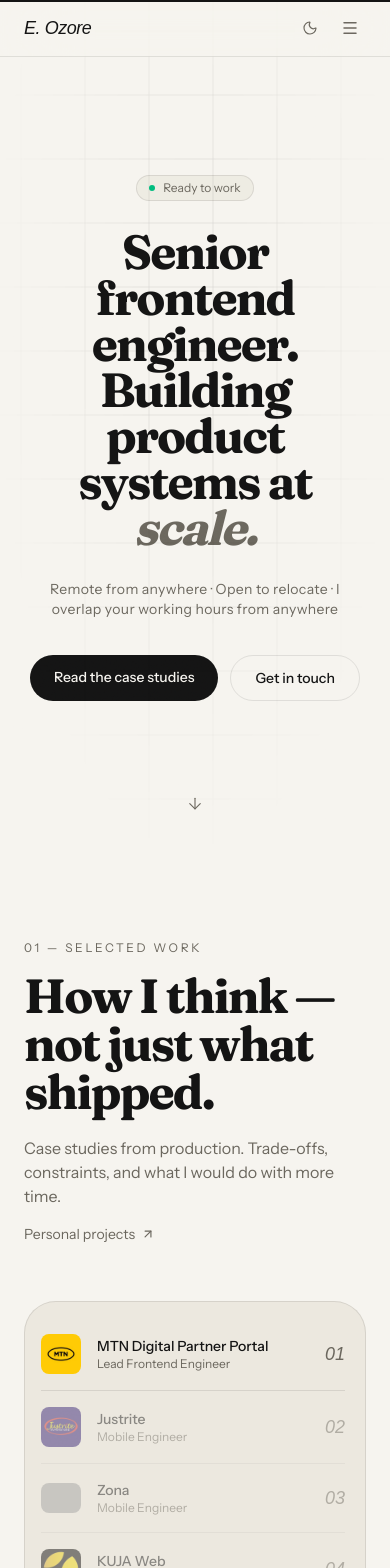
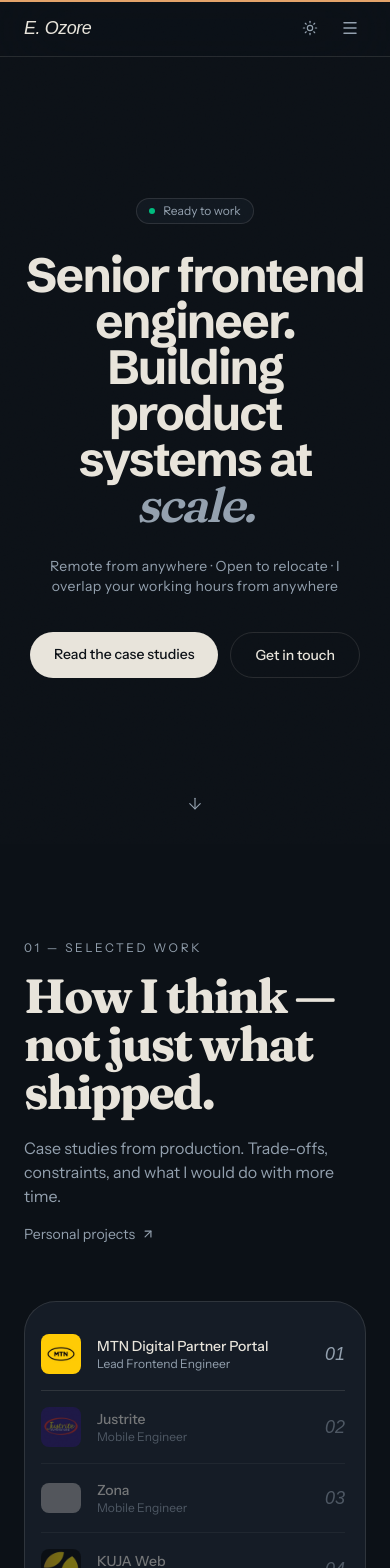
Before and after one commit to EwomaOzore/ewoma-portfolio, a Next.js app: page / in a window 390 px wide. Shown: the top 1568 px of the page. Built offline with nearby package versions, Linux system fonts and the light colour scheme; grey boxes are pictures that could not be loaded; a web font is replaced by a local one.

Commit message:
Update Tailwind configuration with new font families and sunset color variable; enhance global styles for dark and light themes, and adjust typography in Hero and Contact sections for improved visual consistency. Refactor layout in SiteShell and remove unused grid overlay styles.

```diff
--- a/src/app/globals.css
+++ b/src/app/globals.css
@@ -2,26 +2,31 @@
 @config "../../tailwind.config.ts";
 @custom-variant dark (&:where(.dark, .dark *));
 
-:root {
-  --background: #f6f4ef;
-  --surface: #ece8df;
-  --foreground: #141414;
-  --muted: #6b675e;
-  --accent: #141414;
-  --border: rgba(20, 20, 20, 0.1);
-  --grid: rgba(20, 20, 20, 0.07);
-  --glow: rgba(20, 20, 20, 0.06);
+:root,
+.dark {
+  --background: #0c1117;
+  --surface: #151c26;
+  --foreground: #e8e4db;
+  --muted: #93a0ae;
+  --accent: #e8e4db;
+  --border: rgba(232, 228, 219, 0.12);
+  --grid: rgba(176, 198, 214, 0.08);
+  --glow: rgba(176, 198, 214, 0.06);
+  --sunset: #e3a36a;
+  color-scheme: dark;
 }
 
-.dark {
-  --background: #0a0a0a;
-  --surface: #141414;
-  --foreground: #f4f1ea;
-  --muted: #8a857c;
-  --accent: #f4f1ea;
-  --border: rgba(244, 241, 234, 0.1);
-  --grid: rgba(244, 241, 234, 0.08);
-  --glow: rgba(244, 241, 234, 0.08);
+.light {
+  --background: #f3ecdf;
+  --surface: #e7dece;
+  --foreground: #1a1612;
+  --muted: #6d6458;
+  --accent: #1a1612;
+  --border: rgba(26, 22, 18, 0.12);
+  --grid: rgba(26, 22, 18, 0.07);
+  --glow: rgba(180, 83, 42, 0.1);
+  --sunset: #b4532a;
+  color-scheme: light;
 }
 
 html {
@@ -43,9 +48,20 @@ h2 {
   font-weight: 700;
 }
 
+h1.hero-title {
+  font-family: var(--font-grotesk), "Schibsted Grotesk", ui-sans-serif, system-ui, sans-serif;
+  font-weight: 700;
+}
+
+h1.hero-title em {
+  font-family: var(--font-display), Georgia, serif;
+  font-style: italic;
+  font-weight: 600;
+}
+
 ::selection {
-  background: var(--foreground);
-  color: var(--background);
+  background: var(--sunset);
+  color: #1a1612;
 }
 
 ::-webkit-scrollbar {
@@ -73,22 +89,6 @@ h2 {
   text-wrap: balance;
 }
 
-.grid-overlay {
-  overflow: hidden;
-  mask-image: radial-gradient(ellipse at 50% 38%, black 20%, transparent 75%);
-}
-
-.grid-overlay::before {
-  content: "";
-  position: absolute;
-  inset: -40%;
-  background-image:
-    linear-gradient(to right, var(--grid) 1px, transparent 1px),
-    linear-gradient(to bottom, var(--grid) 1px, transparent 1px);
-  background-size: 64px 64px;
-  animation: grid-pan 28s linear infinite;
-}
-
 .noise {
   position: fixed;
   inset: 0;
@@ -104,8 +104,7 @@ h2 {
 }
 
 @media (prefers-reduced-motion: reduce) {
-  .marquee-track,
-  .grid-overlay::before {
+  .marquee-track {
     animation: none;
   }
 
@@ -122,12 +121,3 @@ h2 {
     transform: translateX(-50%);
   }
 }
-
-@keyframes grid-pan {
-  from {
-    transform: translate3d(0, 0, 0);
-  }
-  to {
-    transform: translate3d(-64px, -64px, 0);
-  }
-}
--- a/src/app/layout.tsx
+++ b/src/app/layout.tsx
@@ -1,6 +1,11 @@
 import React from "react";
 import type { Metadata, Viewport } from "next";
-import { Fraunces, Instrument_Sans, Instrument_Serif } from "next/font/google";
+import {
+  Fraunces,
+  Instrument_Sans,
+  Instrument_Serif,
+  Schibsted_Grotesk,
+} from "next/font/google";
 import Providers from "@/components/Providers";
 import JsonLd from "@/components/JsonLd";
 import { Analytics } from "@vercel/analytics/next";
@@ -31,11 +36,17 @@ const display = Fraunces({
   style: ["normal", "italic"],
   variable: "--font-display",
 });
+const grotesk = Schibsted_Grotesk({
+  subsets: ["latin"],
+  weight: "700",
+  variable: "--font-grotesk",
+  display: "swap",
+});
 
 export const viewport: Viewport = {
   themeColor: [
     { media: "(prefers-color-scheme: light)", color: "#f6f4ef" },
-    { media: "(prefers-color-scheme: dark)", color: "#0a0a0a" },
+    { media: "(prefers-color-scheme: dark)", color: "#0c1117" },
   ],
   width: "device-width",
   initialScale: 1,
@@ -108,7 +119,7 @@ export default function RootLayout({
   return (
     <html lang="en" suppressHydrationWarning data-scroll-behavior="smooth">
       <body
-        className={`${sans.variable} ${serif.variable} ${display.variable} font-sans`}
+        className={`${sans.variable} ${serif.variable} ${display.variable} ${grotesk.variable} font-sans`}
       >
         <JsonLd data={personJsonLd()} />
         <JsonLd data={websiteJsonLd()} />
--- a/src/app/work/[slug]/page.tsx
+++ b/src/app/work/[slug]/page.tsx
@@ -31,9 +31,7 @@ export async function generateMetadata({
   return caseStudyMeta(slug);
 }
 
-export default async function CaseStudyPage({
-  params,
-}: Readonly<PageProps>) {
+export default async function CaseStudyPage({ params }: Readonly<PageProps>) {
   const { slug } = await params;
   const study = getCaseStudy(slug);
   const work = workBySlug(slug);
@@ -57,7 +55,7 @@ export default async function CaseStudyPage({
       />
       <JsonLd data={caseStudyJsonLd(slug)} />
       <CaseStudySection study={study} />
-      <ContactSection glow={slug !== "quantumspecs"} />
+      <ContactSection />
     </SiteShell>
   );
 }
--- a/src/components/Marquee.tsx
+++ b/src/components/Marquee.tsx
@@ -16,7 +16,7 @@ export default function Marquee({ items }: MarqueeProps) {
             className="flex items-center gap-10 text-sm tracking-wide text-muted"
           >
             {item}
-            <span aria-hidden className="font-serif text-foreground/40">
+            <span aria-hidden className="font-serif text-sunset">
               ✦
             </span>
           </span>
--- a/src/components/ProgressBar.tsx
+++ b/src/components/ProgressBar.tsx
@@ -14,7 +14,7 @@ export default function ProgressBar() {
   return (
     <motion.div
       aria-hidden
-      className="fixed inset-x-0 top-0 z-[60] h-[2px] origin-left bg-foreground"
+      className="fixed inset-x-0 top-0 z-[60] h-[2px] origin-left bg-sunset"
       style={{ scaleX }}
     />
   );
--- a/src/components/Providers.tsx
+++ b/src/components/Providers.tsx
@@ -5,7 +5,7 @@ import { ThemeProvider } from "next-themes";
 
 export default function Providers({ children }: { children: React.ReactNode }) {
   return (
-    <ThemeProvider attribute="class" defaultTheme="system" enableSystem>
+    <ThemeProvider attribute="class" defaultTheme="dark" enableSystem={false}>
       {children}
     </ThemeProvider>
   );
--- a/src/components/Reveal.tsx
+++ b/src/components/Reveal.tsx
@@ -9,15 +9,19 @@ type RevealProps = {
   className?: string;
 };
 
-export default function Reveal({ children, delay = 0, className }: RevealProps) {
+export default function Reveal({
+  children,
+  delay = 0,
+  className,
+}: RevealProps) {
   const reduceMotion = useReducedMotion();
 
   return (
     <motion.div
       className={className}
-      initial={reduceMotion ? false : { opacity: 0, y: 24 }}
-      whileInView={{ opacity: 1, y: 0 }}
-      viewport={{ once: true, margin: "-80px" }}
+      initial={reduceMotion ? false : { y: 16 }}
+      whileInView={{ y: 0 }}
+      viewport={{ once: true, amount: 0.2 }}
       transition={{ duration: 0.7, delay, ease: [0.22, 1, 0.36, 1] as const }}
     >
       {children}
--- a/src/components/SiteShell.tsx
+++ b/src/components/SiteShell.tsx
@@ -12,6 +12,7 @@ export default function SiteShell({
       <div className="noise" aria-hidden />
       <Cursor />
       <ProgressBar />
+      <div className="relative z-10">
         <a
           href="#main"
           className="sr-only focus:not-sr-only focus:absolute focus:left-4 focus:top-4 focus:z-[100] focus:rounded-full focus:bg-foreground focus:px-4 focus:py-2 focus:text-sm focus:text-background"
@@ -21,6 +22,7 @@ export default function SiteShell({
         <Nav />
         <main id="main">{children}</main>
         <Footer />
+      </div>
     </>
   );
 }
--- a/src/sections/Hero.tsx
+++ b/src/sections/Hero.tsx
@@ -11,9 +11,8 @@ const container = {
 };
 
 const item = {
-  hidden: { opacity: 0, y: 28 },
+  hidden: { y: 12 },
   show: {
-    opacity: 1,
     y: 0,
     transition: { duration: 0.85, ease: [0.22, 1, 0.36, 1] as const },
   },
@@ -23,9 +22,7 @@ export default function Hero() {
   const reduceMotion = useReducedMotion();
 
   return (
-    <section id="top" className="relative min-h-screen overflow-hidden">
-      <div aria-hidden className="grid-overlay pointer-events-none absolute inset-0" />
-
+    <section id="top" className="relative min-h-screen">
       <div className="mx-auto flex min-h-screen max-w-content items-center justify-center px-6 pb-20 pt-28">
         <motion.div
           variants={container}
@@ -46,7 +43,7 @@ export default function Hero() {
 
           <motion.h1
             variants={item}
-            className="mt-7 max-w-[16ch] font-display text-5xl leading-[0.96] tracking-tightest md:text-6xl"
+            className="hero-title mt-7 max-w-[16ch] text-5xl leading-[0.96] tracking-tightest md:text-6xl"
           >
             Senior frontend engineer. Building product systems at{" "}
             <em className="italic text-muted">scale.</em>
@@ -59,7 +56,10 @@ export default function Hero() {
             {availability.join("  ·  ")}
           </motion.p>
 
-          <motion.div variants={item} className="mt-9 flex flex-wrap justify-center gap-3">
+          <motion.div
+            variants={item}
+            className="mt-9 flex flex-wrap justify-center gap-3"
+          >
             <a
               href="#work"
               className="rounded-full bg-foreground px-6 py-3 text-sm font-medium text-background transition-transform hover:scale-[1.03] active:scale-[0.98]"
--- a/src/sections/Work.tsx
+++ b/src/sections/Work.tsx
@@ -119,9 +119,9 @@ export default function WorkSection() {
               <AnimatePresence mode="wait">
                 <motion.div
                   key={work.name}
-                  initial={{ opacity: 0, y: 8 }}
-                  animate={{ opacity: 1, y: 0 }}
-                  exit={{ opacity: 0, y: -8 }}
+                  initial={{ y: 8 }}
+                  animate={{ y: 0 }}
+                  exit={{ y: -8 }}
                   transition={{
                     duration: 0.28,
                     ease: [0.22, 1, 0.36, 1] as const,
@@ -202,9 +202,9 @@ export default function WorkSection() {
               <AnimatePresence mode="wait">
                 <motion.div
                   key={work.name}
-                  initial={{ opacity: 0, scale: 0.96 }}
-                  animate={{ opacity: 1, scale: 1 }}
-                  exit={{ opacity: 0, scale: 0.98 }}
+                  initial={{ scale: 0.98 }}
+                  animate={{ scale: 1 }}
+                  exit={{ scale: 0.98 }}
                   transition={{
                     duration: 0.3,
                     ease: [0.22, 1, 0.36, 1] as const,
--- a/tailwind.config.ts
+++ b/tailwind.config.ts
@@ -16,16 +16,19 @@ const config: Config = {
         muted: "var(--muted)",
         accent: "var(--accent)",
         line: "var(--border)",
+        sunset: "var(--sunset)",
       },
       fontFamily: {
-        sans: [
-          "var(--font-sans)",
+        sans: ["var(--font-sans)", "ui-sans-serif", "system-ui", "sans-serif"],
+        serif: ["var(--font-serif)", "Georgia", "serif"],
+        display: ["var(--font-display)", "Georgia", "serif"],
+        grotesk: [
+          "var(--font-grotesk)",
+          "Schibsted Grotesk",
           "ui-sans-serif",
           "system-ui",
           "sans-serif",
         ],
-        serif: ["var(--font-serif)", "Georgia", "serif"],
-        display: ["var(--font-display)", "Georgia", "serif"],
       },
       letterSpacing: {
         tightest: "-0.04em",
```
Also changed, not shown: src/sections/Contact.tsx (+8 -6 lines). Lines whose indentation alone changed are shown as unchanged.
